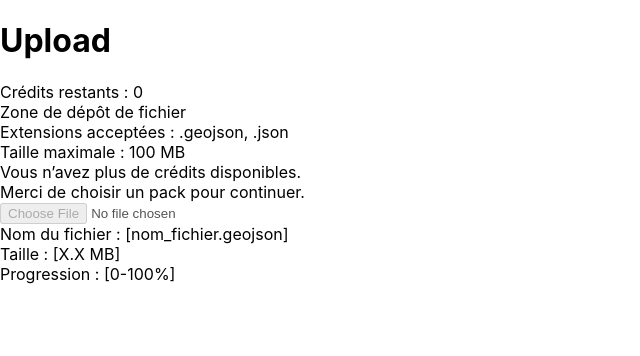
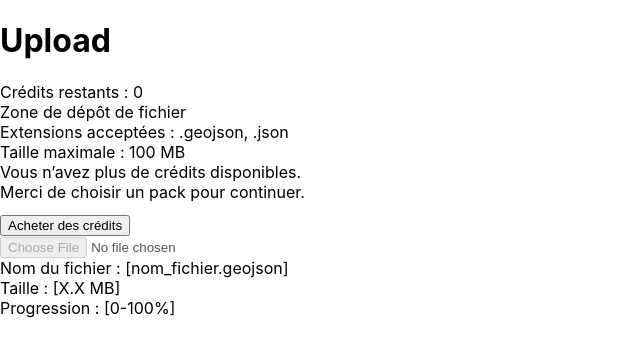
Before and after one commit to GreenBorder/green-border-frontend, a React (Create React App) app: page / in a window 1280 px wide. Shown: the top 356 px of the page, without its empty margins (0-640 px from the left). Built offline with nearby package versions, Linux system fonts and the light colour scheme.

Commit message:
Frontend: add pricing redirect button when credits are exhausted

```diff
--- a/src/screens/Upload/index.js
+++ b/src/screens/Upload/index.js
@@ -83,9 +83,19 @@ export default function Upload() {
       <div>
         {credits === 0 && (
   <div>
-    Vous n’avez plus de crédits disponibles.
-    <br />
-    Merci de choisir un pack pour continuer.
+    <div>
+      Vous n’avez plus de crédits disponibles.
+    </div>
+
+    <div>
+      Merci de choisir un pack pour continuer.
+    </div>
+
+    <div style={{ marginTop: "12px" }}>
+      <button onClick={() => navigate("/pricing")}>
+        Acheter des crédits
+      </button>
+    </div>
   </div>
 )}
         <input
```
